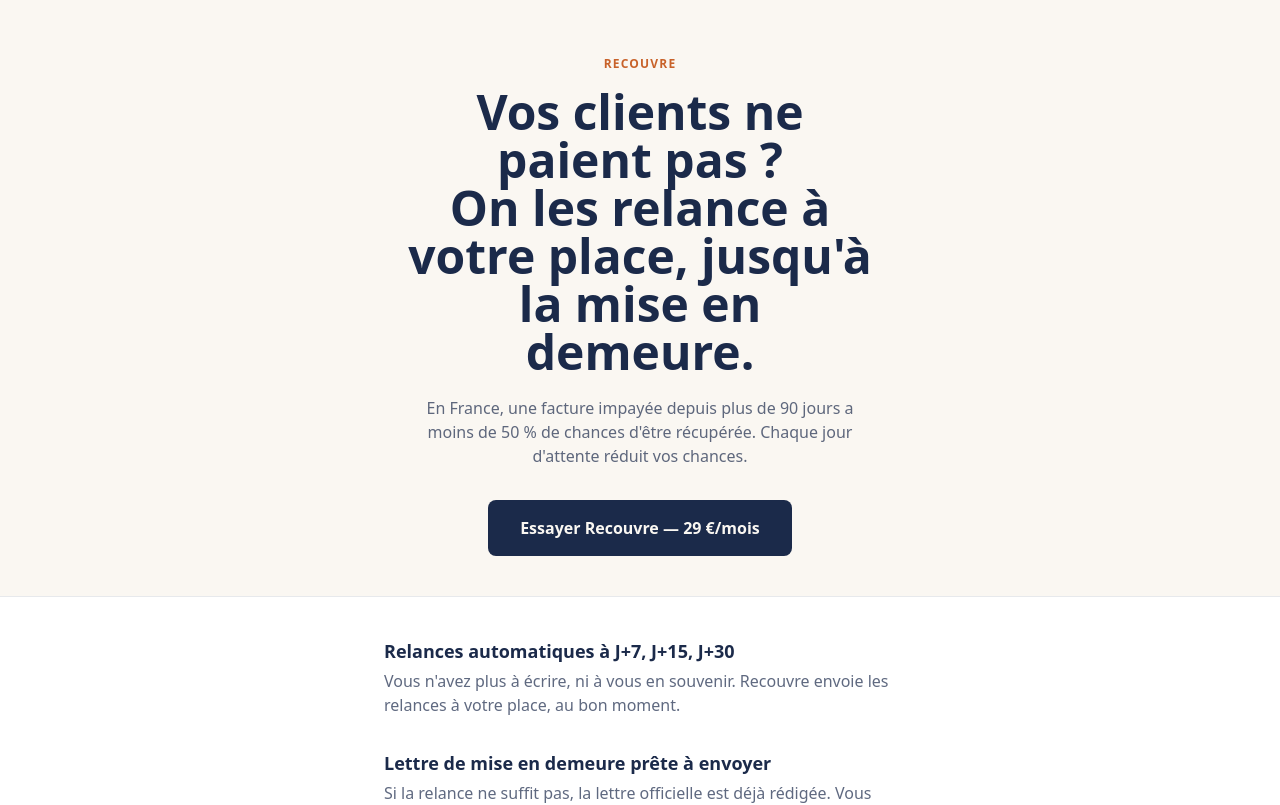
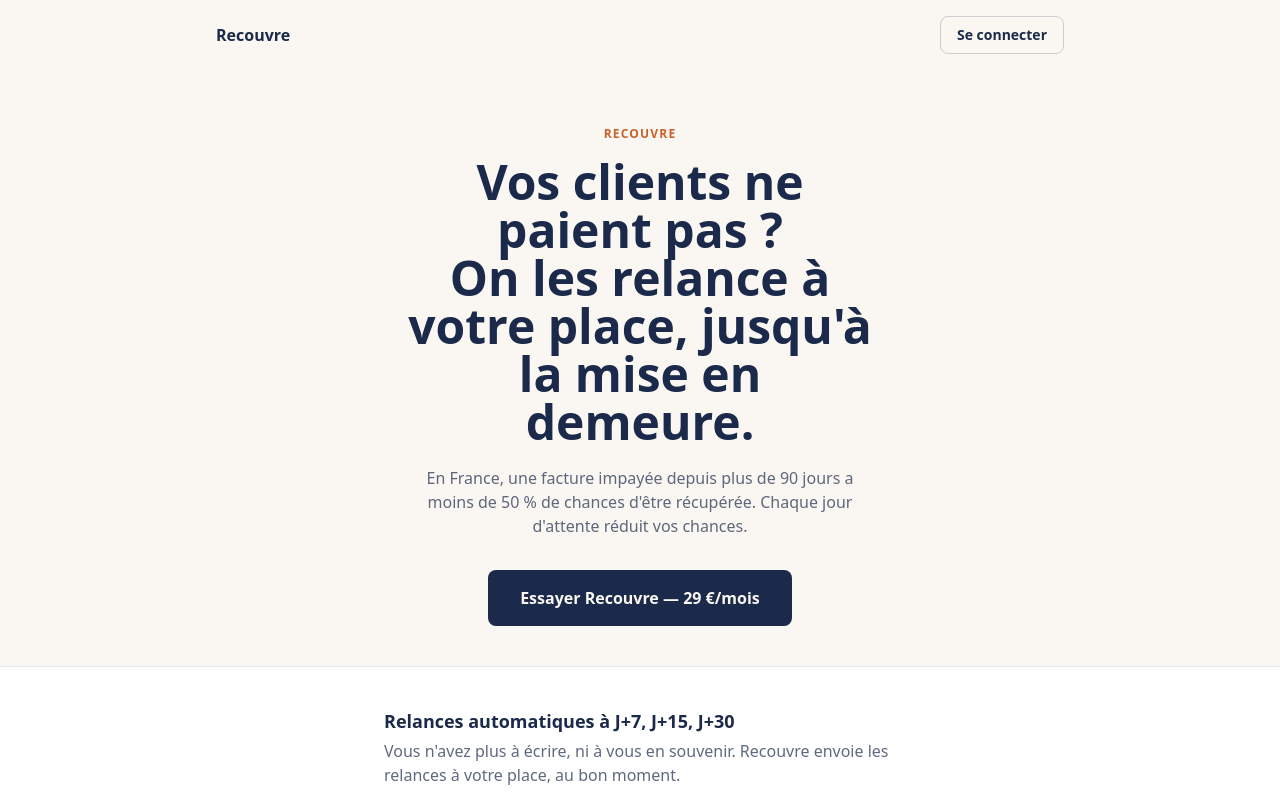
Before and after one commit to matmatval55-png/Recouvre, a Next.js app: page / in a window 1280 px wide. Shown: the top 805 px of the page. Built offline with nearby package versions, Linux system fonts and the light colour scheme.

Commit message:
Update page.tsx

```diff
--- a/app/page.tsx
+++ b/app/page.tsx
@@ -1,8 +1,18 @@
 import Footer from "./components/Footer";
+import Link from "next/link";
 
 export default function Home() {
   return (
     <div className="flex flex-col min-h-screen">
+      <header className="px-6 py-4 flex items-center justify-between max-w-4xl mx-auto w-full">
+        <span className="font-bold text-ink">Recouvre</span>
+        <Link
+          href="/login"
+          className="text-sm font-semibold text-ink border border-ink/20 rounded-lg px-4 py-2"
+        >
+          Se connecter
+        </Link>
+      </header>
       <main className="flex-1">
         {/* Hero */}
         <section className="px-6 pt-14 pb-10 max-w-lg mx-auto text-center">
```
